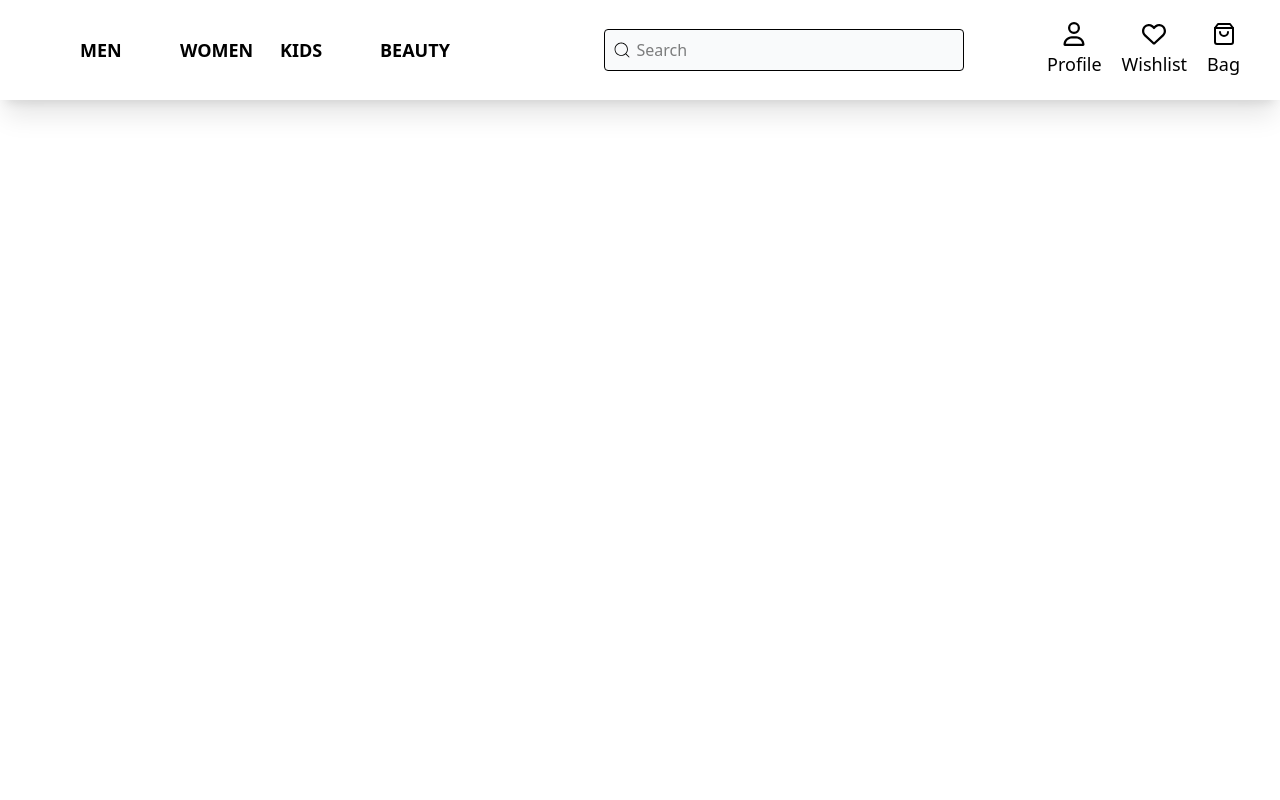
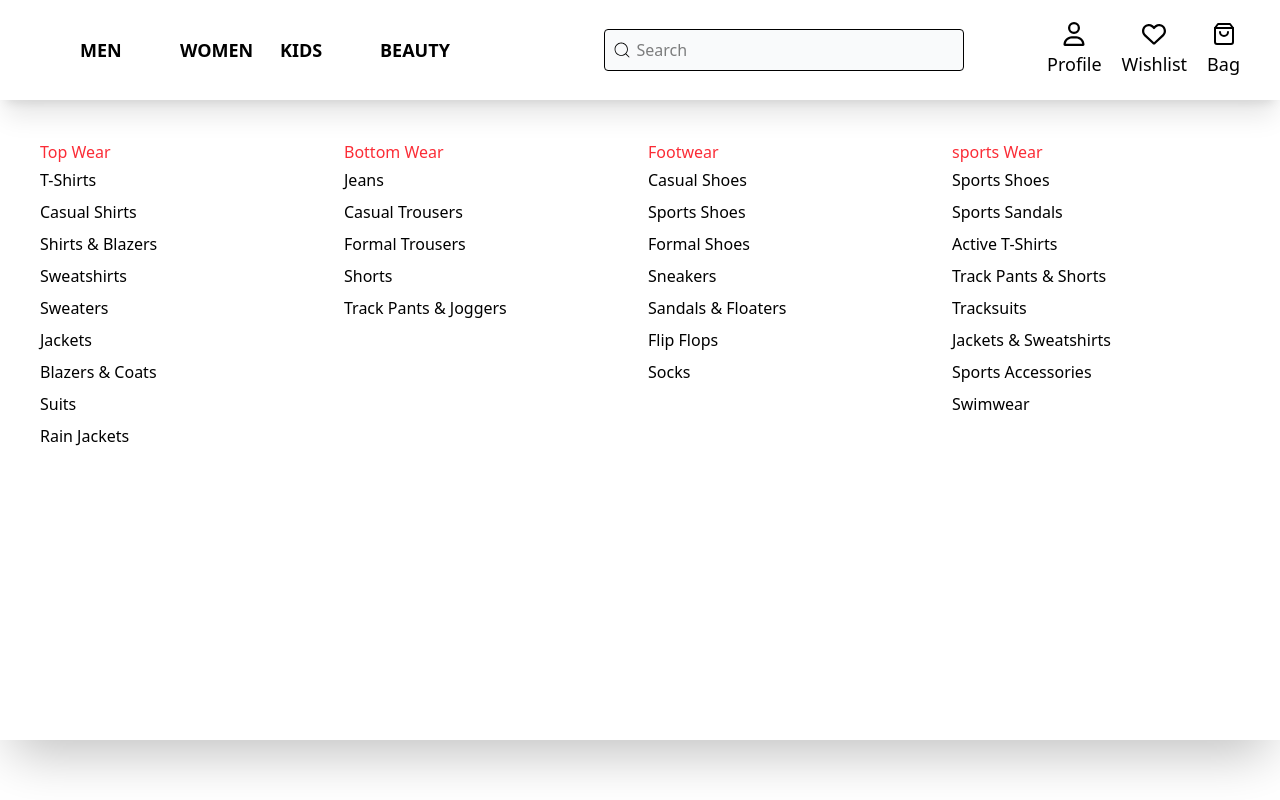
Before and after one commit to divyav26/multistep_header, a React (Vite) app: page / in a window 1280 px wide. Both pictures are taken after a click on the element "MEN". Built offline with nearby package versions, Linux system fonts and the light colour scheme.

Commit message:
refactor Navbar component to improve mega menu functionality and event handling

```diff
--- a/src/components/Navbar.tsx
+++ b/src/components/Navbar.tsx
@@ -13,12 +13,9 @@ export default function Navbar() {
 
   return (
     <>
-      <div>
+      <div className="z-40" onMouseLeave={() => setIsMegaMenuOpen(false)}>
         <div className="w-full h-[100px] bg-white text-black shadow-xl flex justify-between items-center px-10 relative z-10">
-          <nav
-            className=" flex items-center px-10 relative z-10 w-[40%] "
-            onMouseLeave={() => setIsMegaMenuOpen(false)}
-          >
+          <nav className=" flex items-center px-10 relative z-10 w-[40%] ">
             {["men", "women", "kids", "beauty"].map((category) => {
               return (
                 <div
@@ -69,7 +66,10 @@ export default function Navbar() {
         </div>
 
         {isMegaMenuOpen && (
-          <div className="w-full h-[80vh] bg-white text-black shadow-2xl p-10 grid grid-cols-4 gap-4 absolute z-0">
+          <div
+            className="w-full h-[80vh] bg-white text-black shadow-2xl p-10 grid grid-cols-4 gap-4 absolute z-0"
+            onMouseLeave={() => setIsMegaMenuOpen(false)}
+          >
             {activeCategory === "men" &&
               megaMenu.men.map((item) => {
                 return (
```
